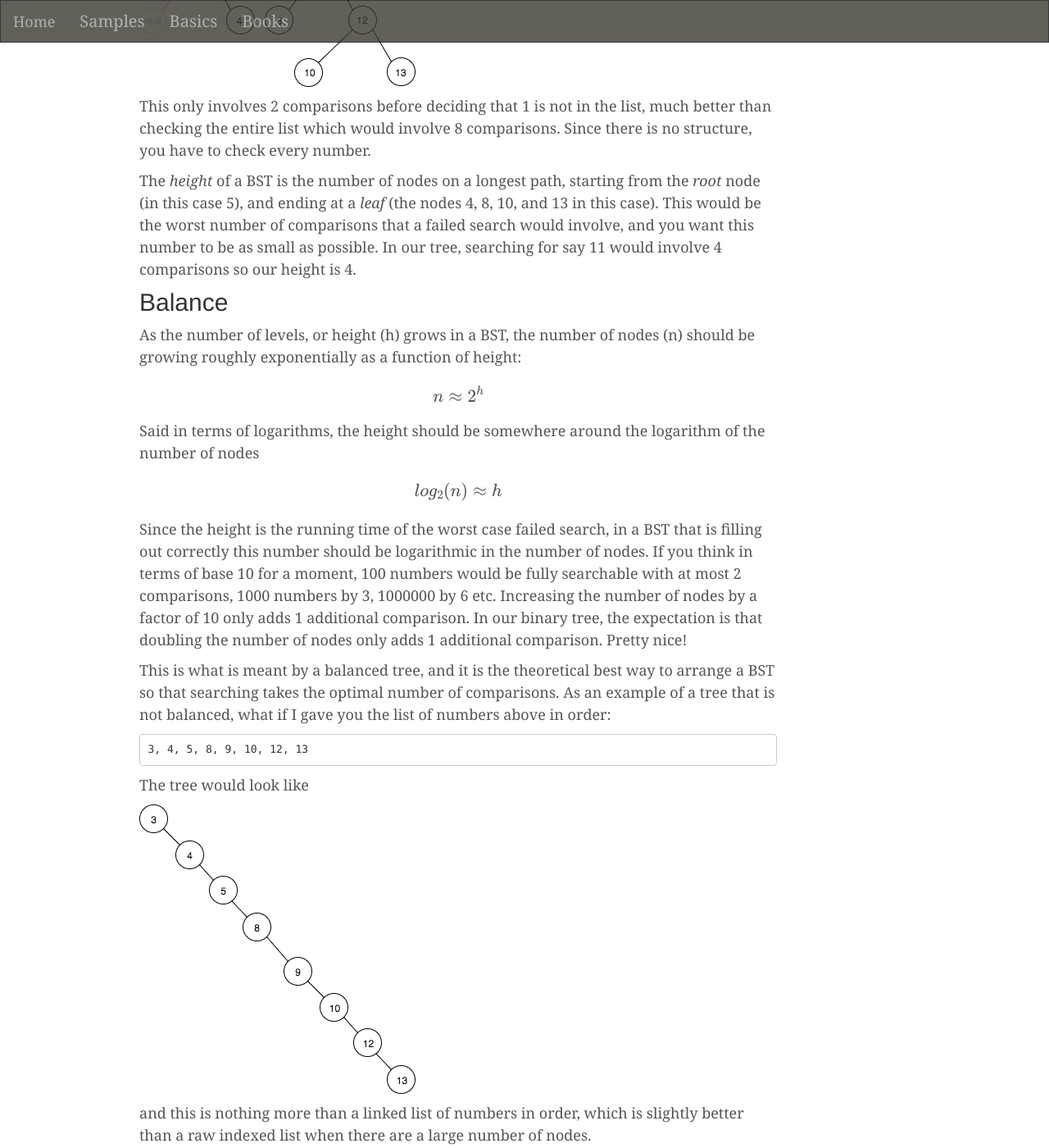
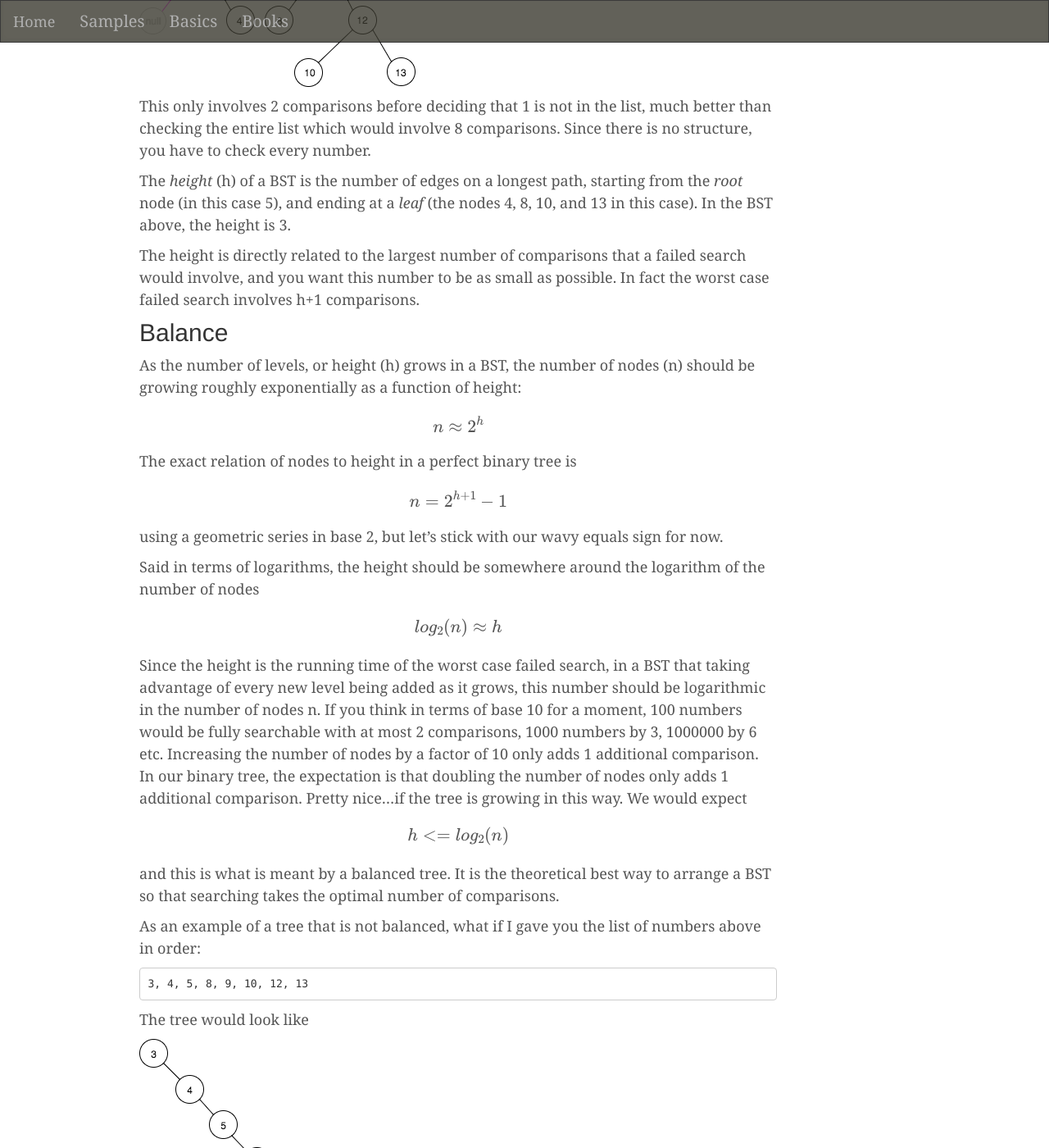
Before and after one commit to chasefranks/chasefranks.github.io, a Jekyll site: the page built from _posts/2017-12-05-intro-red-black-trees.md, in a window 1280 px wide and 1400 px high, scrolled down 1466 px. Shown: the whole window at 82% size. Built offline with Jekyll 4.4.1, drawn with Linux system fonts in a browser that asks for light colours; formulas are drawn with MathJax 3; comment, search, counter and statistics services are not loaded; some of the changed text lies outside the part shown.

Commit message:
update post intro to red black trees

````diff
--- a/_posts/2017-12-05-intro-red-black-trees.md
+++ b/_posts/2017-12-05-intro-red-black-trees.md
@@ -36,7 +36,9 @@ With the BST, we can decide that 1 is not in the list much quicker by navigating
 
 This only involves 2 comparisons before deciding that 1 is not in the list, much better than checking the entire list which would involve 8 comparisons. Since there is no structure, you have to check every number.
 
-The *height* of a BST is the number of nodes on a longest path, starting from the *root* node (in this case 5), and ending at a *leaf* (the nodes 4, 8, 10, and 13 in this case). This would be the worst number of comparisons that a failed search would involve, and you want this number to be as small as possible. In our tree, searching for say 11 would involve 4 comparisons so our height is 4.
+The *height* (h) of a BST is the number of edges on a longest path, starting from the *root* node (in this case 5), and ending at a *leaf* (the nodes 4, 8, 10, and 13 in this case). In the BST above, the height is 3.
+
+The height is directly related to the largest number of comparisons that a failed search would involve, and you want this number to be as small as possible. In fact the worst case failed search involves h+1 comparisons.
 
 ## Balance
 
@@ -44,13 +46,23 @@ As the number of levels, or height (h) grows in a BST, the number of nodes (n) s
 
 $$n \approx 2^h$$
 
+The exact relation of nodes to height in a perfect binary tree is
+
+$$ n = 2^{h+1} - 1 $$
+
+using a geometric series in base 2, but let's stick with our wavy equals sign for now.
+
 Said in terms of logarithms, the height should be somewhere around the logarithm of the number of nodes
 
 $$log_{2} (n) \approx h$$
 
-Since the height is the running time of the worst case failed search, in a BST that is filling out correctly this number should be logarithmic in the number of nodes. If you think in terms of base 10 for a moment, 100 numbers would be fully searchable with at most 2 comparisons, 1000 numbers by 3, 1000000 by 6 etc. Increasing the number of nodes by a factor of 10 only adds 1 additional comparison. In our binary tree, the expectation is that doubling the number of nodes only adds 1 additional comparison. Pretty nice!
+Since the height is the running time of the worst case failed search, in a BST that taking advantage of every new level being added as it grows, this number should be logarithmic in the number of nodes n. If you think in terms of base 10 for a moment, 100 numbers would be fully searchable with at most 2 comparisons, 1000 numbers by 3, 1000000 by 6 etc. Increasing the number of nodes by a factor of 10 only adds 1 additional comparison. In our binary tree, the expectation is that doubling the number of nodes only adds 1 additional comparison. Pretty nice...if the tree is growing in this way. We would expect
 
-This is what is meant by a balanced tree, and it is the theoretical best way to arrange a BST so that searching takes the optimal number of comparisons. As an example of a tree that is not balanced, what if I gave you the list of numbers above in order:
+$$ h <= log_{2} (n) $$
+
+and this is what is meant by a balanced tree. It is the theoretical best way to arrange a BST so that searching takes the optimal number of comparisons.
+
+As an example of a tree that is not balanced, what if I gave you the list of numbers above in order:
 
 ```
 3, 4, 5, 8, 9, 10, 12, 13
@@ -60,7 +72,7 @@ The tree would look like
 
 ![bst devolved to linked list](/images/bst-linked-list.png)
 
-and this is nothing more than a linked list of numbers in order, which is slightly better than a raw indexed list when there are a large number of nodes.
+and this is nothing more than a linked list of numbers in order, which is slightly better than a raw list when there are a large number of nodes. The worst thing you can do to form a BST which captures the ordering of a list of numbers is to pass the numbers in order!
 
 The problem that a red black tree solves is that it allows a BST to grow in a flexible way, but preserves balance. Each node is colored either red or black, and collapsing the tree to the black nodes actually forms a perfectly balanced binary tree of a certain height. The red nodes represents how the tree can vary from a perfect balanced tree, but this freedom is bounded by the requirement that there are no adjacent red nodes.
 
@@ -106,9 +118,9 @@ Here we have a node `p` and its left child `l`. `l` is rotated up to the parent
 
 It is easy to see that the rotation operation preserves the comparison relations in the tree
 
-$$A < p \\ l < B < p \\ r < C$$
+$$A < l \\ l < B < p \\ p < C$$
 
-The key thing to note is that a rotation is a local operation at the node `p`. This means it only affects `p` and the nodes below `p`. The rest of the nodes of the tree are left unchanged.
+The key thing to note is that a rotation is a local operation at the node `p`. This means it only affects `p` and the nodes below `p`. The rest of the nodes of the tree are left unchanged, and because the ordering is preserved you still have a binary search tree.
 
 ### Left Rotation
 
````
